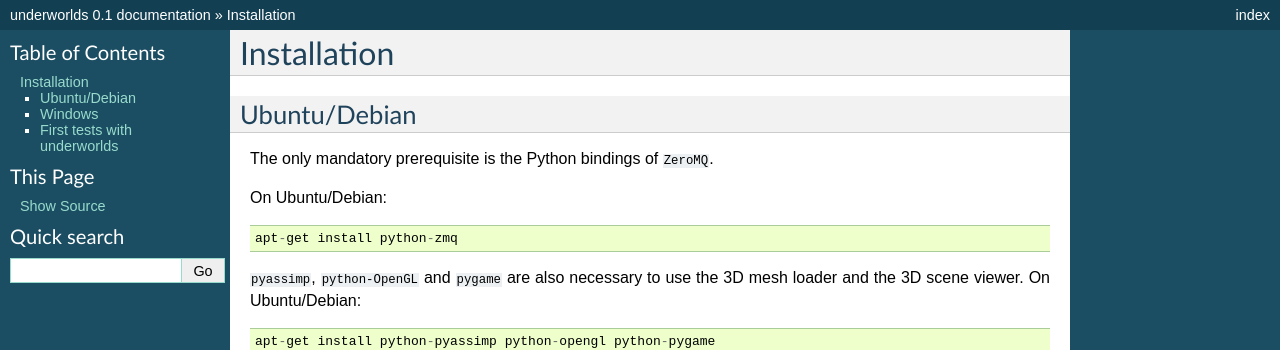
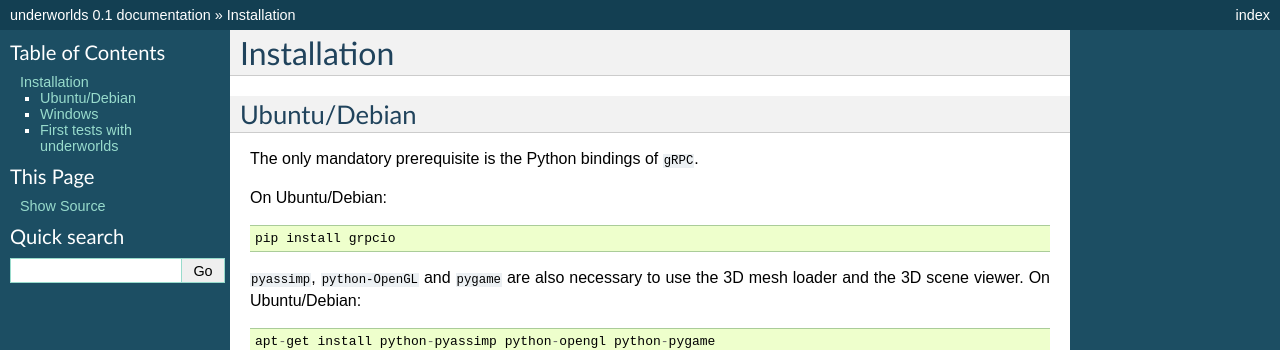
Before and after one commit to underworlds-robot/underworlds, a Sphinx documentation site: the page built from doc/installation.rst, in a window 1280 px wide. Shown: the top 350 px of the page. Built offline with Sphinx 7.4.7, drawn with Linux system fonts in a browser that asks for light colours.

Commit message:
Updated old reference to ZeroMQ to refer to gRPC in ubuntu installation section.

```diff
--- a/doc/installation.rst
+++ b/doc/installation.rst
@@ -4,11 +4,11 @@ Installation
 Ubuntu/Debian
 -------------
 
-The only mandatory prerequisite is the Python bindings of ``ZeroMQ``.
+The only mandatory prerequisite is the Python bindings of ``gRPC``.
 
 On Ubuntu/Debian::
 
-    apt-get install python-zmq
+    pip install grpcio
 
 ``pyassimp``, ``python-OpenGL`` and ``pygame`` are also necessary to use the 3D mesh
 loader and the 3D scene viewer. On Ubuntu/Debian::
```
